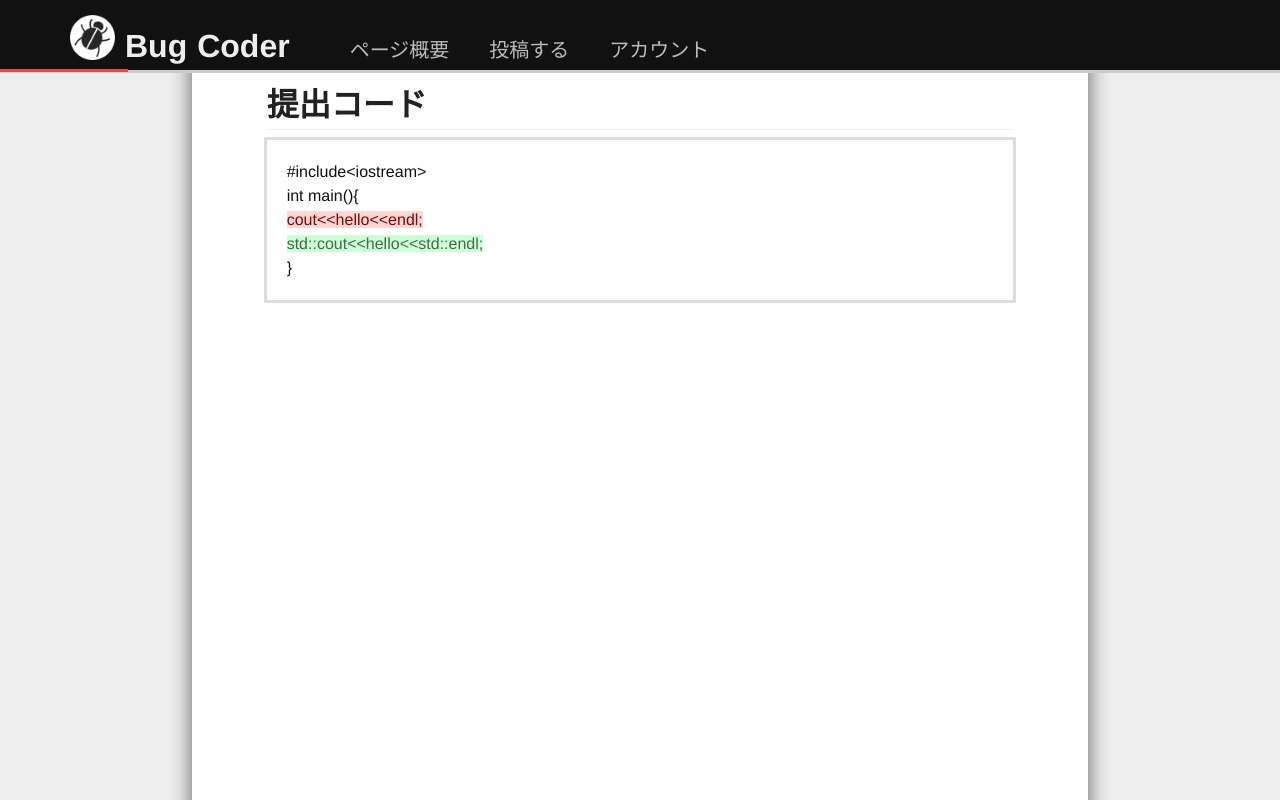
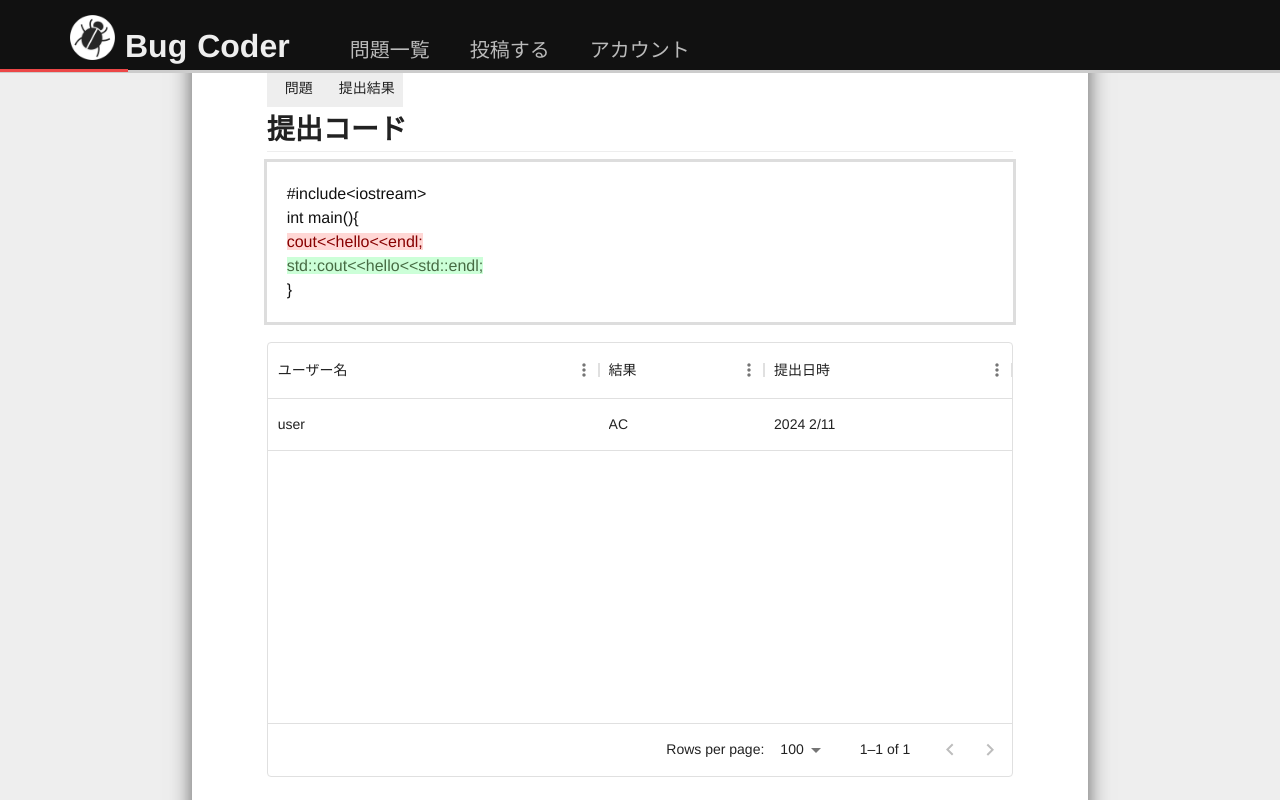
Before and after one commit to hackathonNIT/BugCoder_FrontEnd, a React (Create React App) app: page /issue/1/1/1 in a window 1280 px wide. Shown: the top 800 px of the page. Built offline with nearby package versions, Linux system fonts and the light colour scheme; no server answers.

Commit message:
バグアップロード

```diff
--- a/package.json
+++ b/package.json
@@ -16,6 +16,7 @@
     "@testing-library/user-event": "^14.5.2",
     "axios": "^1.6.7",
     "framer-motion": "^11.0.3",
+    "localStorage": "^1.0.4",
     "postgre": "^0.1.8",
     "react": "^18.2.0",
     "react-copy-to-clipboard": "^5.1.0",
@@ -27,7 +28,6 @@
     "styled-components": "^6.1.8",
     "web-vitals": "^3.5.2"
   },
-
   "resolutions": {
     "@mui/styled-engine": "npm:@mui/styled-engine-sc@latest"
   },
--- a/src/component/Header.jsx
+++ b/src/component/Header.jsx
@@ -33,7 +33,7 @@ const Header = (props) => {
         <nav>
           <ul class="global-nav">
             <NavLink to={"/"}>
-            <li><a class="a1" >ページ概要</a></li>
+            <li><a class="a1" >問題一覧</a></li>
             </NavLink>
             <NavLink to={"/sendissue"}>
             <li><a class="a1">投稿する</a></li>
--- a/src/component/Issue.jsx
+++ b/src/component/Issue.jsx
@@ -6,9 +6,11 @@ import {Textarea} from "@mui/joy";
 import{useForm,Controller}from "react-hook-form";
 import IssueAppbar from "./IssueAppbar";
 import { useAuth } from "./AuthProvider";
-import { NavLink } from "react-router-dom";
+import { NavLink,useNavigate } from "react-router-dom";
 import axios from "axios";
 const Issue = ({title,explane,code,input,output,issue_id,language}) => {
+  const navigate=useNavigate();
+  const sublink='/issue/'+issue_id+'/submission'
   const{authenticated,login,logout,id}=useAuth();
   if(input===null||input==="")input="特になし";
   if(output===null||output==="")output="特になし";
@@ -25,8 +27,9 @@ const Issue = ({title,explane,code,input,output,issue_id,language}) => {
     },
   });
   const onSubmit=(data,e)=>{
-    console.log(data.program);
-    const postdata= 'code='+data.program+'&code_id='+data.code_id
+    if(data.program!==undefined&&data.program!==""){
+      console.log('code='+data.program+'&code_id='+issue_id);
+      const postdata= 'code='+data.program+'&code_id='+issue_id
       axios.post( 'http://localhost:5050/api/v1/code/submit',postdata,{
         'Content-Type': 'application/json',
         'Access-Control-Allow-Origin': '*',
@@ -35,10 +38,12 @@ const Issue = ({title,explane,code,input,output,issue_id,language}) => {
       })
       .then(res => {
           console.log(res)
+          //navigate(sublink)
       })
       .catch((err) => {
         console.log(err) // 失敗
       })
+    }
   };
 
   return (
--- a/src/component/SendIssue.jsx
+++ b/src/component/SendIssue.jsx
@@ -1,18 +1,45 @@
 import React from "react";
 import{useForm,Controller}from "react-hook-form";
 import { Grid,TextField,Button,MenuItem,FormControlLabel } from "@mui/material";
+import axios from "axios";
+import { useAuth } from "./AuthProvider";
+import { useNavigate } from "react-router-dom";
 
 const SendIssue = (props) => {
+  const navigate=useNavigate();
+  const {userid}=useAuth();
   const{control,handleSubmit}=useForm({
     defaultValue:{
       titleBox:"",
-      pullDown:"",
+      languageBox:"",
       explaneBox:"",
       programBox:"",
+      inputBox:"",
+      outputBox:"",
     },
   });
   const onSubmit=(data,e)=>{
-    console.log(data.titleBox);
+    if(data.titleBox===undefined)console.log(undefined)
+    if(data.programBox!==undefined&&data.titleBox!==undefined&&data.explaneBox!==undefined){
+      const lang_id=data.languageBox==="C++"?"1":"2";
+      const input_data=data.inputBox===undefined?"":data.inputBox;
+      const output_data=data.outputBox===undefined?"":data.outputBox;
+      const postdata= 'user_id='+userid+'&code_data='+data.programBox+'&title='+data.titleBox+'&detail='+data.explaneBox+'&lang_id='+lang_id+'&indata='+input_data+'&outdata='+output_data;
+      console.log(postdata)
+      axios.post( 'http://localhost:5050/api/v1/code/submitissue',postdata,{
+        'Content-Type': 'application/json',
+        'Access-Control-Allow-Origin': '*',
+        'Access-Control-Allow-Methods': 'POST, OPTIONS',
+        'Access-Control-Allow-Headers': 'Content-Type'
+      })
+      .then(res => {
+          console.log(res)
+          navigate("/")
+      })
+      .catch((err) => {
+        console.log(err) // 失敗
+      })
+    }
   };
   return (
     <div style={{paddingTop:"20px",paddingBottom:"20px",background:"#fff", width:"70%",minWidth:"700px",minHeight:"800px",marginRight:"auto",marginLeft:"auto",boxShadow: "0px 5px 20px #5f5f5f",}}>
@@ -39,7 +66,7 @@ const SendIssue = (props) => {
               <h3 style={{marginBottom:"0px",}}>使用言語</h3>
               <Controller
                 control={control}
-                name="pullDown"
+                name="languageBox"
                 render={({field})=>(
                   <TextField
                     {...field}
--- a/src/component/SubmitCode.jsx
+++ b/src/component/SubmitCode.jsx
@@ -3,9 +3,9 @@ import{useForm,Controller}from "react-hook-form";
 import { Grid,TextField,Button,MenuItem,FormControlLabel } from "@mui/material";
 import { useParams } from "react-router-dom";
 import { useEffect,useState } from "react";
-
+import IssueAppbar from "./IssueAppbar";
+import { DataGrid } from "@mui/x-data-grid";
 function ColorfulTextField({ datas }) {
-
   // 各行の文字色
   const colors = ['#880000', '#111111', '#476B43']; // 例として3つの色を使用
   const bgcolors=['#FFD7D5', '#FFFFFF', '#CCFFD8'];
@@ -25,6 +25,26 @@ function ColorfulTextField({ datas }) {
     </div>
   );
 }
+const colums =[
+  {
+    field: 'name',
+    headerName: 'ユーザー名',
+    type: 'string',
+    flex: 2,
+  },
+  {
+    field: 'result',
+    headerName: '結果',
+    type: 'string',
+    flex: 1,
+  },
+  {
+    field: 'date',
+    headerName: '提出日時',
+    type: 'string',
+    flex: 1.5,
+  },
+];
 
 const SubmitCode = (props) => {
   const { issueId,submission,submissionId } = useParams([]);
@@ -37,7 +57,7 @@ const SubmitCode = (props) => {
           .then(data=> setData(data.children))
           .catch(error => console.error('Error fetching data:', error));
   }, []);
-  data[0]&&console.log(data[0].code_data)
+  const Rows=data===[]?[{ id:"1",name: "user", result: 'AC', date:'2024 2/11'},]:[{ id:"1",name: "user", result: 'AC', date:'2024 2/11'}]
   const submitedcode=[
     {code: "#include<iostream>\n int main(){\n", status: 0 },
     {code: "cout<<hello<<endl;\n", status: -1 },
@@ -45,15 +65,17 @@ const SubmitCode = (props) => {
     {code: "}", status: 0 }
   ]
   return (
-    <div style={{paddingTop:"20px",paddingBottom:"20px",background:"#fff", width:"70%",minWidth:"700px",minHeight:"800px",marginRight:"auto",marginLeft:"auto",boxShadow: "0px 5px 20px #5f5f5f",}}>
+    <div style={{paddingTop:"30px",paddingBottom:"20px",background:"#fff", width:"70%",minWidth:"700px",minHeight:"800px",marginRight:"auto",marginLeft:"auto",boxShadow: "0px 5px 20px #5f5f5f",}}>
       <Grid container >
         <Grid sm={1}/>
           <Grid  xs={10} >
-          <h1 style={{marginBottom:"0px",}}>提出コード</h1>
+          <IssueAppbar page="1" id={issueId}/>
+          <h1 style={{marginBottom:"0px",paddingTop:"20px",fontSize:"28px",fontWeight:"600"}}>提出コード</h1>
           <hr style={{marginTop:"0px",marginBottom:"10px",border:"0",borderTop:"1px solid #eee"}}/>
-          <div style={{outlineColor:"#ddd",outlineStyle:"solid",padding:"20px"}}>
+          <div style={{outlineColor:"#ddd",outlineStyle:"solid",padding:"20px",marginBottom:"20px"}}>
             <ColorfulTextField datas={submitedcode}/>
           </div>
+          <DataGrid rows={Rows} columns={colums}/>
           </Grid>
       </Grid>
     </div>
```
Also changed, not shown: 1 other file (tests, documents, lock files or other folders). Lines whose indentation alone changed are shown as unchanged.
